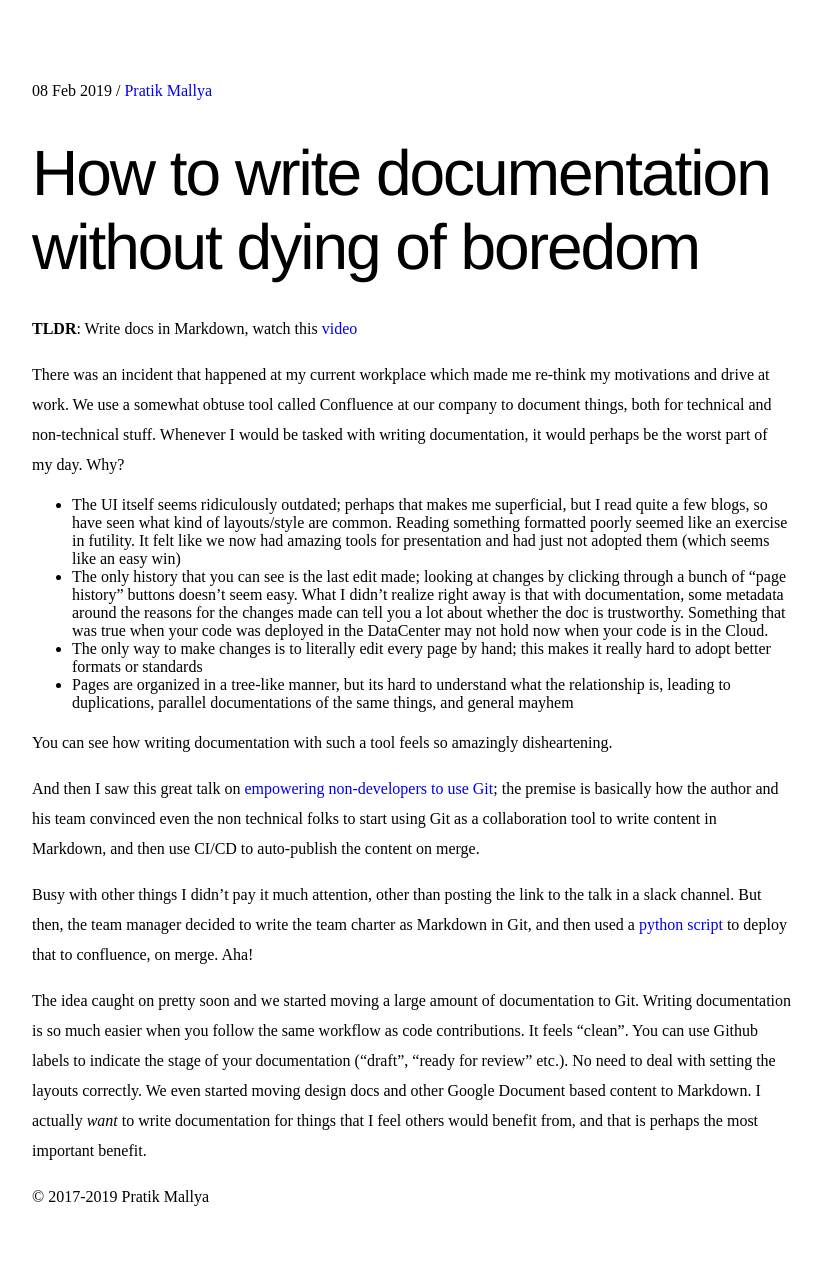
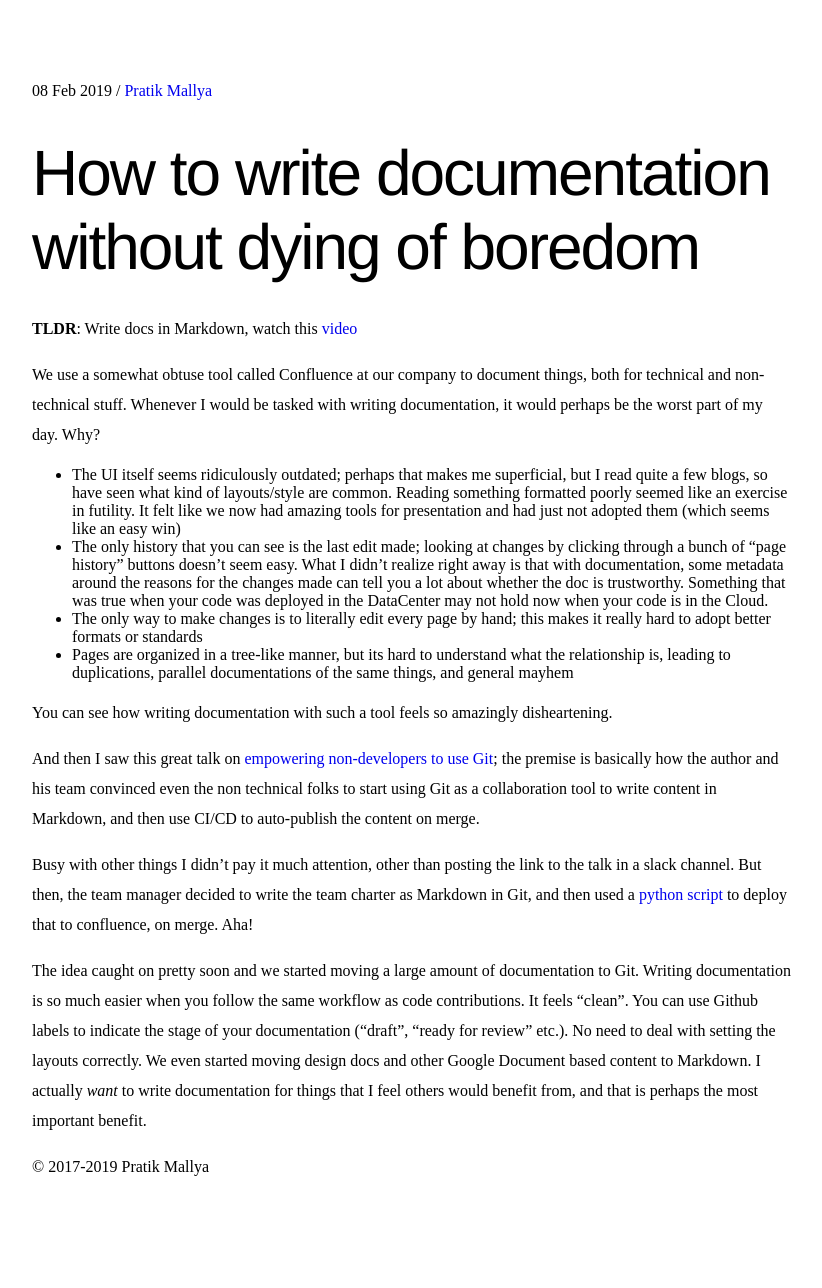
Before and after one commit to pratikmallya/pratikmallya.github.io, a Jekyll site: the page built from _posts/2019-02-08-power-of-ownership.md, in a window 1280 px wide. Shown: the whole page, without its empty margins (228-1050 px from the left). Built offline with Jekyll 4.4.1, drawn with Linux system fonts in a browser that asks for light colours; after the commit the page ends 1258 px from its top, so only the background shows below that.

Commit message:
The post was meant to be about something else : P

```diff
--- a/_posts/2019-02-08-power-of-ownership.md
+++ b/_posts/2019-02-08-power-of-ownership.md
@@ -7,7 +7,7 @@ tags: [Productivity, Documentation]
 
 **TLDR**: Write docs in Markdown, watch this [video](https://www.youtube.com/watch?v=pY5i0Io86UQ)
 
-There was an incident that happened at my current workplace which made me re-think my motivations and drive at work. We use a somewhat obtuse tool called Confluence at our company to document things, both for technical and non-technical stuff. Whenever I would be tasked with writing documentation, it would perhaps be the worst part of my day. Why?
+We use a somewhat obtuse tool called Confluence at our company to document things, both for technical and non-technical stuff. Whenever I would be tasked with writing documentation, it would perhaps be the worst part of my day. Why?
 
 * The UI itself seems ridiculously outdated; perhaps that makes me superficial, but I read quite a few blogs, so have seen what kind of layouts/style are common. Reading something formatted poorly seemed like an exercise in futility. It felt like we now had amazing tools for presentation and had just not adopted them (which seems like an easy win)
 * The only history that you can see is the last edit made; looking at changes by clicking through a bunch of "page history" buttons doesn't seem easy. What I didn't realize right away is that with documentation, some metadata around the reasons for the changes made can tell you a lot about whether the doc is trustworthy. Something that was true when your code was deployed in the DataCenter may not hold now when your code is in the Cloud.
```
